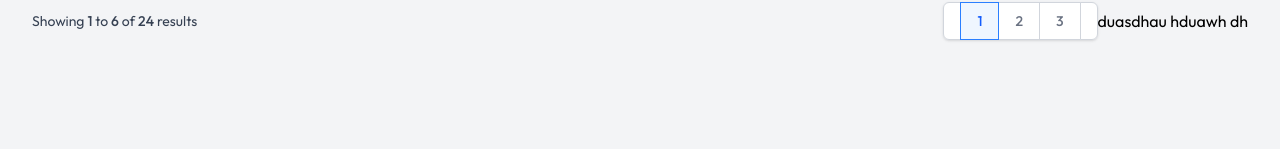
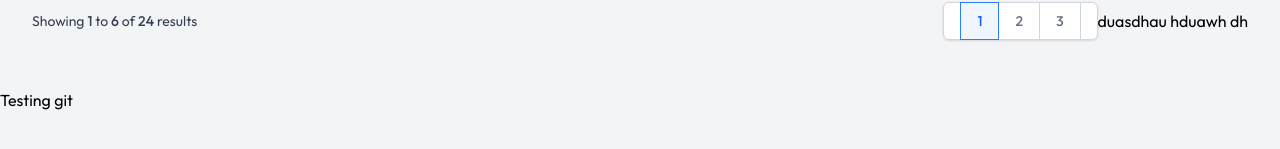
Before and after one commit to Rutvi028/Lost-Found, a React (Vite) app in the folder client/: page /browse in a window 1280 px wide. Shown: the part 523-672 px from the top of the page. Built offline with nearby package versions, Linux system fonts and the light colour scheme; no server answers; a web font is replaced by a local one.

Commit message:
testting

```diff
--- a/client/src/pages/Browse.jsx
+++ b/client/src/pages/Browse.jsx
@@ -103,6 +103,7 @@ function Browse() {
           </div> duasdhau hduawh dh
         </div>
       </div>
+      <h1>Testing git</h1>
     </div>
   );
 };
```
